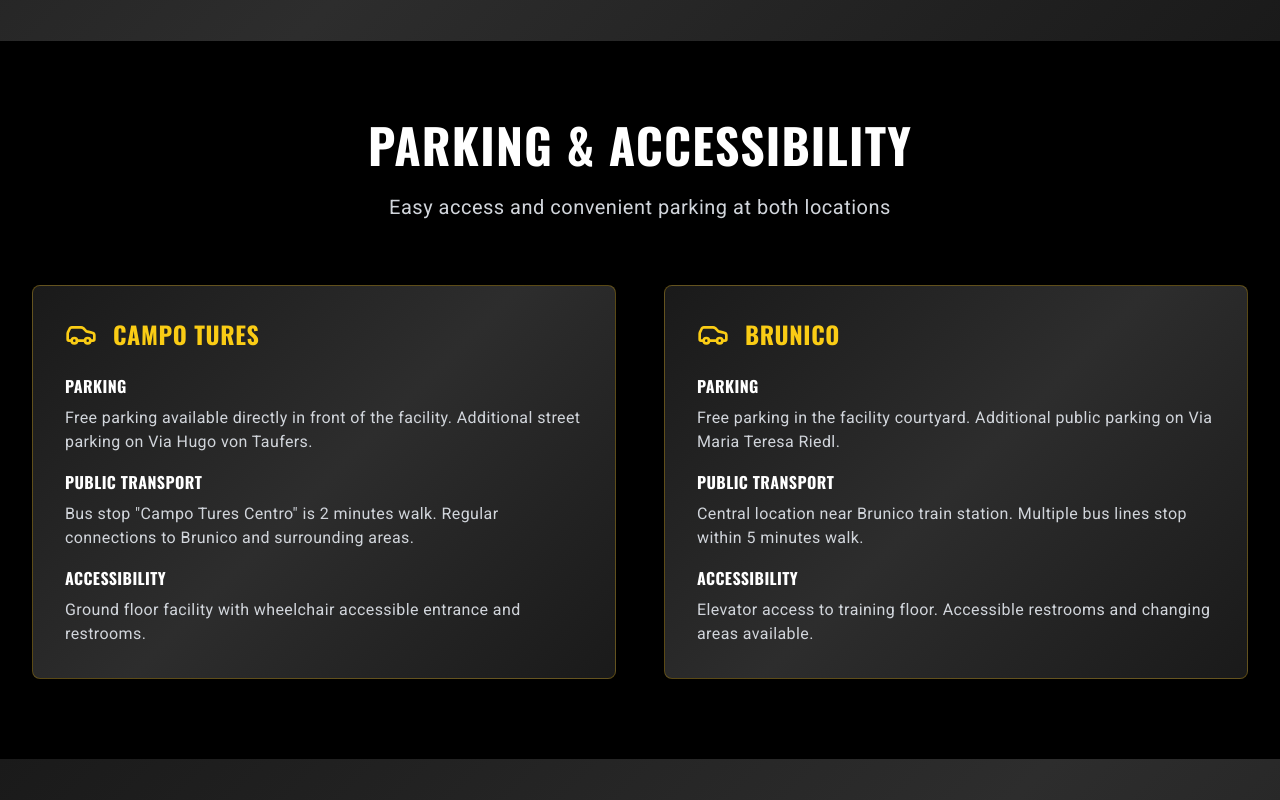
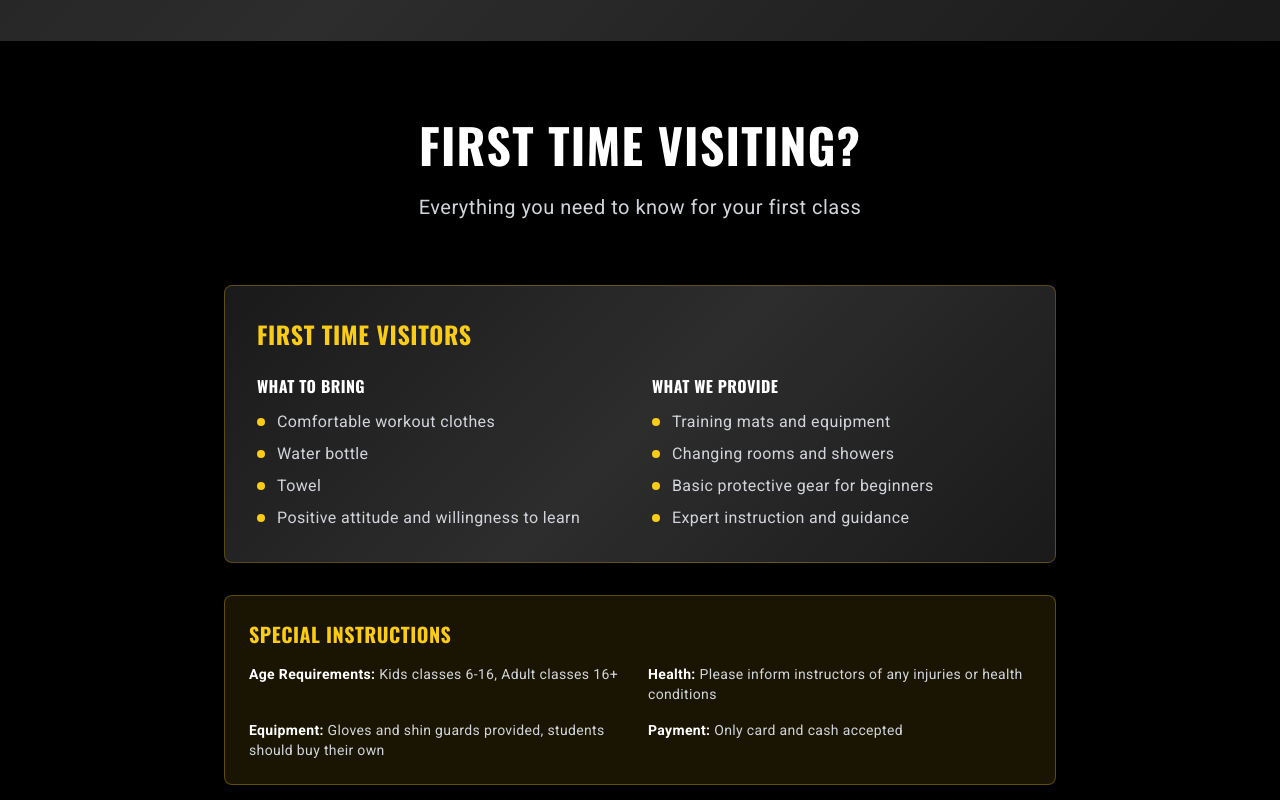
Before and after one commit to Leox-bot/SportAcademy, a React (Vite) app: page /contact in a window 1280 px wide. Shown: the part 1560-2360 px from the top of the page. Built offline with nearby package versions, Linux system fonts and the light colour scheme.

Commit message:
Remove Parking & Accessibility Section

```diff
--- a/src/pages/Contact.tsx
+++ b/src/pages/Contact.tsx
@@ -189,78 +189,8 @@ export default function Contact() {
         </div>
       </section>
 
-      {/* Parking & Accessibility */}
+      {/* Visit Requirements & Policies */}
       <section className="py-20 bg-black">
-        <div className="max-w-7xl mx-auto px-4 sm:px-6 lg:px-8">
-          <div className="text-center mb-16">
-            <h2 className="text-4xl md:text-5xl font-black mb-6 text-white tracking-wide uppercase">
-              {t('contact.parkingAccessibility.title')}
-            </h2>
-            <p className="text-xl text-gray-300 tracking-wide">
-              {t('contact.parkingAccessibility.subtitle')}
-            </p>
-          </div>
-
-          <div className="grid lg:grid-cols-2 gap-12">
-            <div className="bg-gradient-dark border border-yellow-500/30 rounded-lg p-8 hover:border-yellow-400/50 transition-all duration-300">
-              <div className="flex items-center mb-6">
-                <Car className="w-8 h-8 text-yellow-400 mr-4" />
-                <h3 className="text-2xl font-bold text-yellow-400 tracking-wide uppercase">Campo Tures</h3>
-              </div>
-              <div className="space-y-4">
-                <div>
-                  <h4 className="font-bold text-white mb-2 tracking-wide uppercase">{t('contact.parking')}</h4>
-                  <p className="text-gray-300 tracking-wide">
-                    {t('contact.campoTures.parking')}
-                  </p>
-                </div>
-                <div>
-                  <h4 className="font-bold text-white mb-2 tracking-wide uppercase">{t('contact.publicTransport')}</h4>
-                  <p className="text-gray-300 tracking-wide">
-                    {t('contact.campoTures.transport')}
-                  </p>
-                </div>
-                <div>
-                  <h4 className="font-bold text-white mb-2 tracking-wide uppercase">{t('contact.accessibility')}</h4>
-                  <p className="text-gray-300 tracking-wide">
-                    {t('contact.campoTures.accessibility')}
-                  </p>
-                </div>
-              </div>
-            </div>
-
-            <div className="bg-gradient-dark border border-yellow-500/30 rounded-lg p-8 hover:border-yellow-400/50 transition-all duration-300">
-              <div className="flex items-center mb-6">
-                <Car className="w-8 h-8 text-yellow-400 mr-4" />
-                <h3 className="text-2xl font-bold text-yellow-400 tracking-wide uppercase">Brunico</h3>
-              </div>
-              <div className="space-y-4">
-                <div>
-                  <h4 className="font-bold text-white mb-2 tracking-wide uppercase">{t('contact.parking')}</h4>
-                  <p className="text-gray-300 tracking-wide">
-                    {t('contact.brunico.parking')}
-                  </p>
-                </div>
-                <div>
-                  <h4 className="font-bold text-white mb-2 tracking-wide uppercase">{t('contact.publicTransport')}</h4>
-                  <p className="text-gray-300 tracking-wide">
-                    {t('contact.brunico.transport')}
-                  </p>
-                </div>
-                <div>
-                  <h4 className="font-bold text-white mb-2 tracking-wide uppercase">{t('contact.accessibility')}</h4>
-                  <p className="text-gray-300 tracking-wide">
-                    {t('contact.brunico.accessibility')}
-                  </p>
-                </div>
-              </div>
-            </div>
-          </div>
-        </div>
-      </section>
-
-      {/* Visit Requirements & Policies */}
-      <section className="py-20 bg-gradient-dark">
         <div className="max-w-4xl mx-auto px-4 sm:px-6 lg:px-8">
           <div className="text-center mb-16">
             <h2 className="text-4xl md:text-5xl font-black mb-6 text-white tracking-wide uppercase">
@@ -272,7 +202,7 @@ export default function Contact() {
           </div>
 
           <div className="space-y-8">
-            <div className="bg-black/70 border border-yellow-500/30 rounded-lg p-8 hover:border-yellow-400/50 transition-all duration-300">
+            <div className="bg-gradient-dark border border-yellow-500/30 rounded-lg p-8 hover:border-yellow-400/50 transition-all duration-300">
               <h3 className="text-2xl font-bold mb-6 text-yellow-400 tracking-wide uppercase">{t('contact.firstTimeVisitors')}</h3>
               <div className="grid md:grid-cols-2 gap-6">
                 <div>
@@ -330,7 +260,7 @@ export default function Contact() {
       </section>
 
       {/* CTA Section */}
-      <section className="py-20 bg-black">
+      <section className="py-20 bg-gradient-dark">
         <div className="max-w-4xl mx-auto px-4 sm:px-6 lg:px-8 text-center">
           <h2 className="text-4xl md:text-5xl font-black mb-6 text-white tracking-wide uppercase">
             {t('contact.cta.title')}
```
